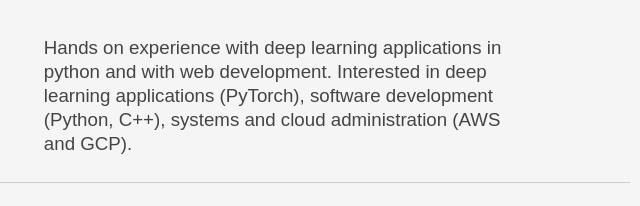
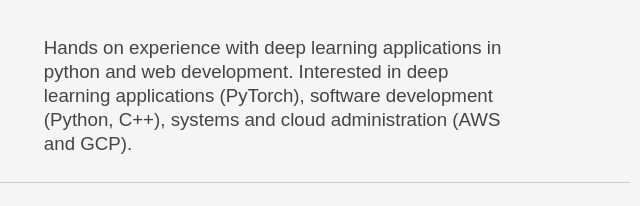
Before and after one commit to arawatamit/arawatamit.github.io, a plain HTML site: page index.html in a window 1280 px wide. Shown: the part 238-444 px from the top of the page, 405-1045 px from the left. Drawn offline with Linux system fonts and the light colour scheme.

Commit message:
updated index

```diff
--- a/index.html
+++ b/index.html
@@ -50,7 +50,7 @@
                 <div class="yui-u">
                   <p class="enlarge">
                     Hands on experience with deep learning applications in
-                    python and with web development. Interested in deep learning
+                    python and web development. Interested in deep learning
                     applications (PyTorch), software development (Python, C++),
                     systems and cloud administration (AWS and GCP).
                   </p>
```
